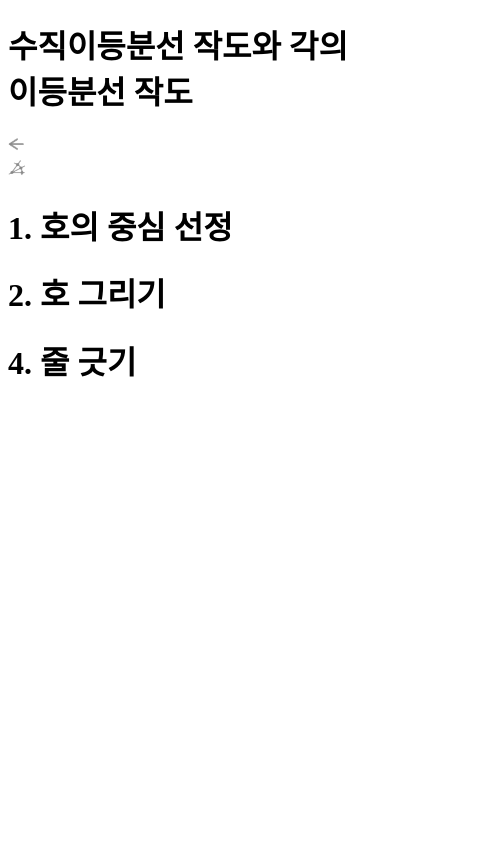
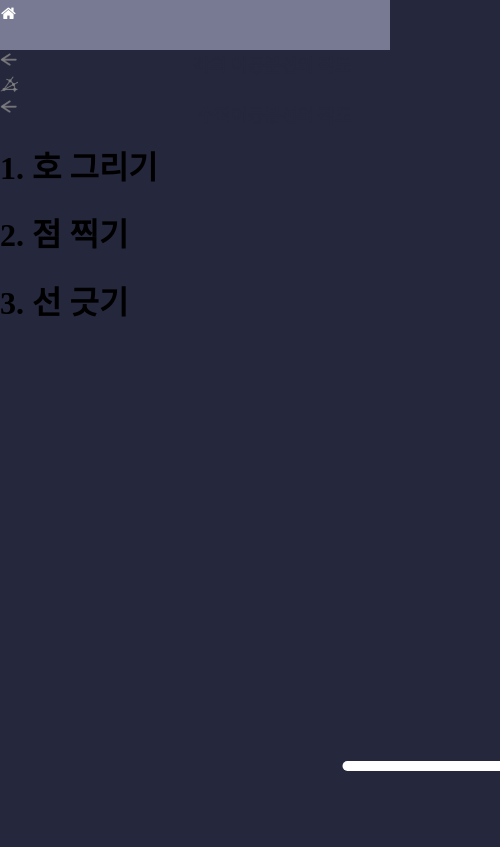
Before and after one commit to Fermion08/Fermion08.github.io, a plain HTML site: page pages/side.html in a window 390 px wide. Shown: the whole page, 500 px wide, since content can reach past the window. Drawn offline with Linux system fonts and the light colour scheme.

Commit message:
menubar is broken

```diff
--- a/css/index.css
+++ b/css/index.css
@@ -1,8 +1,3 @@
-body {
-  background-color: #25273c;
-  margin: 0;
-}
-
 .textbutton1 {
   background: none;
   background-size: 150px 150px;
--- /dev/null
+++ b/css/style.css
@@ -0,0 +1,44 @@
+header {
+  height: 40px;
+  padding: 5px 1px;
+  margin: 0;
+  background: #777a92;
+}
+
+body {
+  background-color: #25273c;
+  margin: 0;
+}
+a {
+  color: white;
+}
+
+
+
+#nav {
+  list-style: none;
+}
+
+#nav li {
+  float: right;
+  position: relative;
+  margin: 5px 30px;
+  padding: 0;
+}
+
+#nav li a {
+  display: block;
+  font-weight: bold;
+  font-size: 18px;
+  padding: 7px 8px;
+  margin: 0;
+  color: #25273c;
+  text-decoration: none;
+}
+
+#nav liv:hover > a {
+  background: #ffcab2;
+  color: black;
+  margin: 0;
+  padding: 5px;
+}
--- a/js/draw.js
+++ b/js/draw.js
@@ -1,7 +1,7 @@
 const canvas = document.getElementById("canvas");
 const ctx = canvas.getContext("2d");
-canvas.width = window.innerWidth;
-canvas.height = window.innerHeight;
+canvas.width = 500;
+canvas.height = 500;
 var x = window.innerWidth / 4 + 250;
 var y = window.innerHeight / 2;
 var d1 = false,
--- a/pages/side.html
+++ b/pages/side.html
@@ -3,10 +3,24 @@
   <head>
     <meta charset="utf-8" />
     <title>2022-GSgifted-project</title>
-    <link rel="stylesheet" media="screen" href="../css/style.css" />
+    <link rel="stylesheet" href="../css/side.css" />
+    <link rel="stylesheet" href="../css/style.css" />
+    <link
+      rel="stylesheet"
+      href="https://maxcdn.bootstrapcdn.com/font-awesome/4.7.0/css/font-awesome.min.css"
+    />
   </head>
   <body>
-    <div class="text"><h1>수직이등분선 작도와 각의 이등분선 작도</h1></div>
+    <header>
+      <a href="#"><i class="fa fa-home"></i></a>
+      <nav>
+        <ul id="nav">
+          <li><a href="#">각의 이등분선의 작도</a></li>
+          <li><a href="#">수직이등분선의 작도</a></li>
+        </ul>
+      </nav>
+    </header>
+    <div id="main">
       <div class="back" style="cursor: pointer">
         <img
           class="b_a"
@@ -27,6 +41,16 @@
           onClick="location.href='./angle.html'"
         />
       </div>
+      <div class="back" style="cursor: pointer">
+        <img
+          class="b_a"
+          src="../images/back.png"
+          width="5%"
+          onmouseenter="zoomIn(event)"
+          onmouseleave="zoomOut(event)"
+          onClick="location.href='../index.html'"
+        />
+      </div>
       <h1
         class="b1"
         style="cursor: pointer"
@@ -34,7 +58,7 @@
         onmouseleave="zoomOut(event)"
         onclick="dd()"
       >
-      1. 호의 중심 선정
+        1. 호 그리기
       </h1>
       <h1
         class="b2"
@@ -43,20 +67,21 @@
         onmouseleave="zoomOut(event)"
         onclick="da()"
       >
-      2. 호 그리기
+        2. 점 찍기
       </h1>
       <h1
-      class="b4"
+        class="b3"
         style="cursor: pointer"
         onmouseenter="zoomIn(event)"
         onmouseleave="zoomOut(event)"
         onclick="dl()"
       >
-      4. 줄 긋기
+        3. 선 긋기
       </h1>
       <canvas id="canvas" width="90%"></canvas>
       <script src="../js/draw.js"></script>
       <!--baseJs-->
       <script src="../js/base.js"></script>
+    </div>
   </body>
 </html>
```
Also changed, not shown: css/nav.css (deleted, +0 -31 lines), index.html (+7 -7 lines), pages/angle.html (+1 -0 lines). Lines whose indentation alone changed are shown as unchanged.
